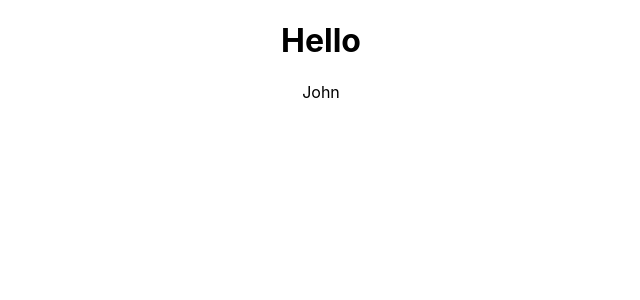
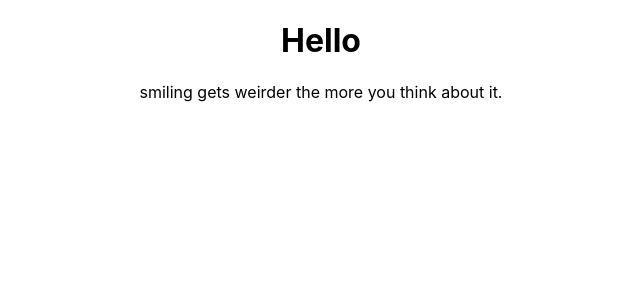
Before and after one commit to johngreercodes/visionator, a React (Create React App) app: page / in a window 1280 px wide. Shown: the top 300 px of the page, without its empty margins (319-959 px from the left). Built offline with nearby package versions, Linux system fonts and the light colour scheme.

Commit message:
printing state to the friggin html baby

```diff
--- a/src/App.js
+++ b/src/App.js
@@ -15,7 +15,7 @@ function App() {
 
   return (
     <div>
-      <Vision name="John"/>
+      <Vision name={todaysVision}/>
     </div>
   );
 }
```
